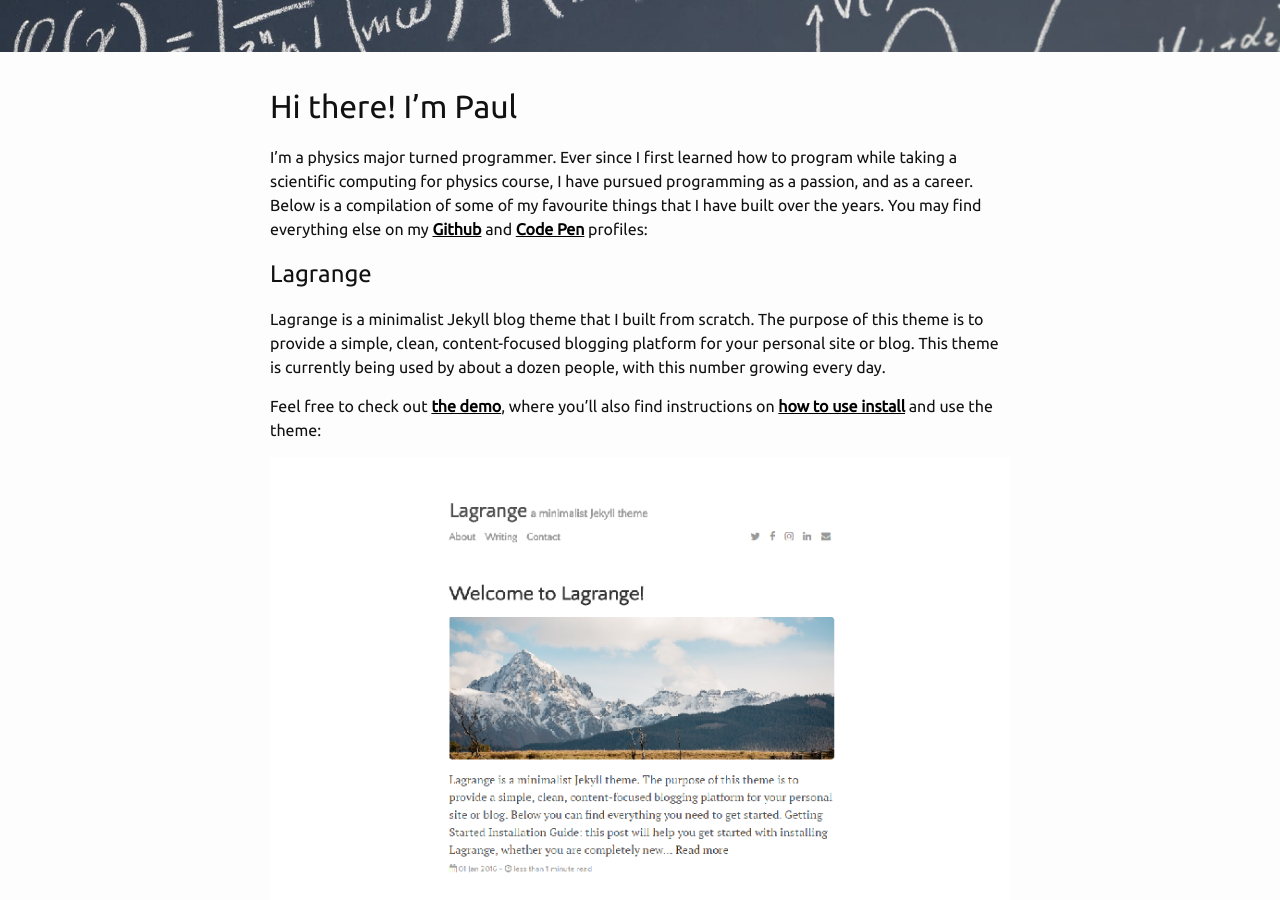
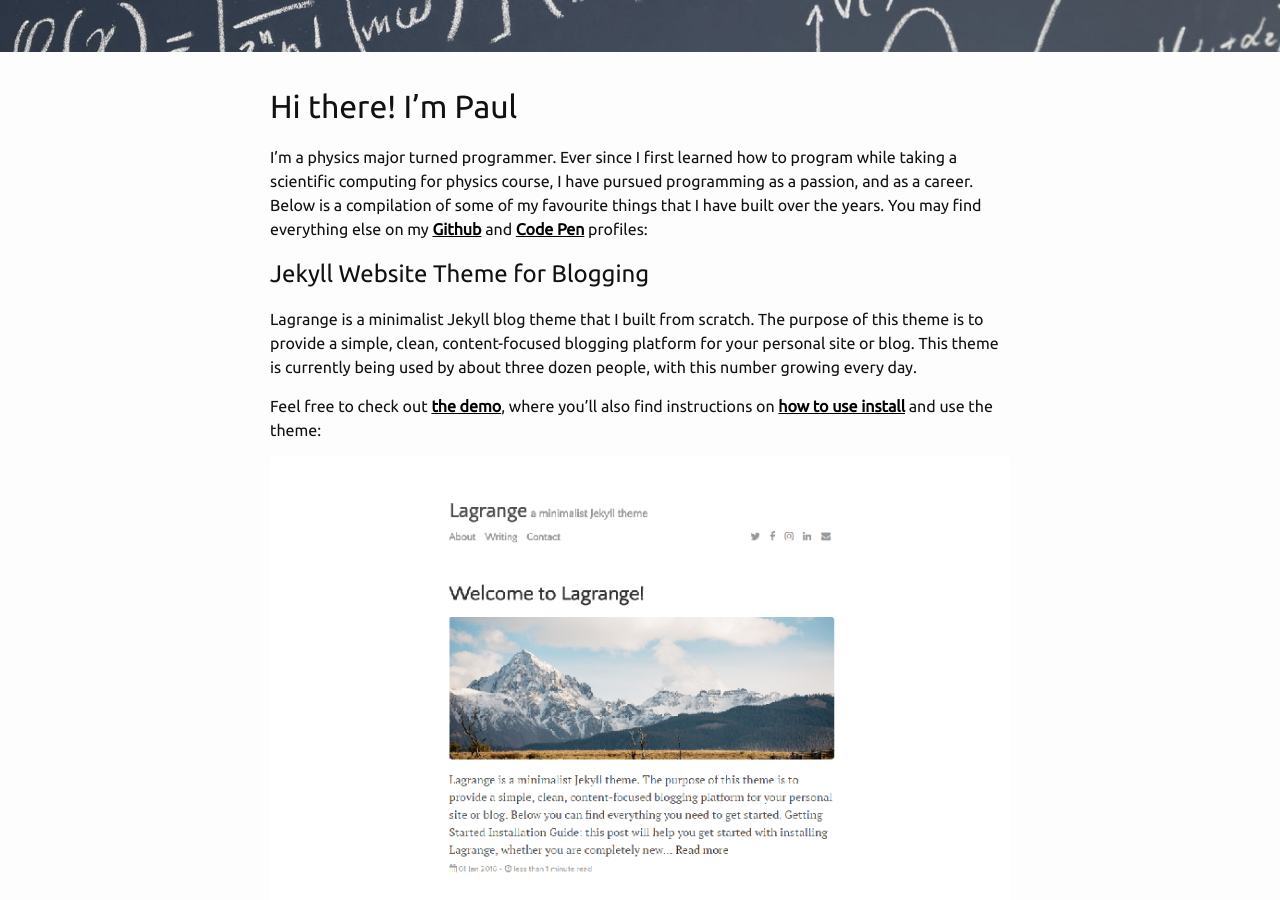
Before and after one commit to fikriafk/fikriafk.github.io, a Jekyll site: the page built from index.html, in a window 1280 px wide and 900 px high, scrolled down 605 px. Built offline with Jekyll 4.4.1, drawn with Linux system fonts in a browser that asks for light colours; nearby versions of some CDN libraries; some of the changed text lies outside the part shown.

Commit message:
Add more content

```diff
--- a/index.html
+++ b/index.html
@@ -8,9 +8,9 @@
 
 <p>I’m a physics major turned programmer. Ever since I first learned how to program while taking a scientific computing for physics course, I have pursued programming as a passion, and as a career. Below is a compilation of some of my favourite things that I have built over the years. You may find everything else on my <a href="http://github.com/lenpaul" target="_blank">Github</a> and <a href="https://codepen.io/lenpaul" target="_blank">Code Pen</a> profiles:</p>
 
-<h2>Lagrange</h2>
+<h2>Jekyll Website Theme for Blogging</h2>
 
-<p>Lagrange is a minimalist Jekyll blog theme that I built from scratch. The purpose of this theme is to provide a simple, clean, content-focused blogging platform for your personal site or blog. This theme is currently being used by about a dozen people, with this number growing every day.</p>
+<p>Lagrange is a minimalist Jekyll blog theme that I built from scratch. The purpose of this theme is to provide a simple, clean, content-focused blogging platform for your personal site or blog. This theme is currently being used by about three dozen people, with this number growing every day.</p>
 
 <p>Feel free to check out <a href="https://lenpaul.github.io/Lagrange/" target="_blank">the demo</a>, where you’ll also find instructions on <a href="https://lenpaul.github.io/Lagrange/journal/Installation-Guide.html">how to use install</a> and use the theme:</p>
 
@@ -62,4 +62,14 @@
 
 <a href="https://github.com/LeNPaul/computational-physics/tree/master/HW4/EX1" target="_blank"><img src="{{ site.url }}/images/quantum-code.png"></a>
 
+<h2>Things I Am Working On</h2>
+
+<h3>Jekyll Website Theme for an Online Publication</h3>
+
+<p>My second Jekyll theme is going to be designed for people who would like to start an online publication.</p>
+
+<h3>Data Analysis for Olympic Weightlifting</h3>
+
+<p>Using data gathered from the <a href="http://www.iwf.net/" target="_blank">International Weightlifting Federation's</a> website, I generated a few graphs comparing a number of variables affecting a weightlifter's results at the Olympics.Data analysis was done in Pything, with all the plots made using Python's Matplotlib library.</p>
+
 </div>
```
